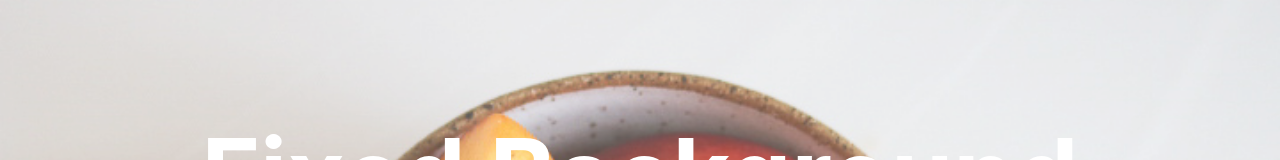
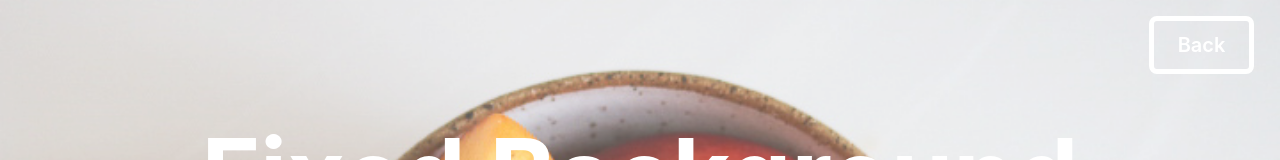
Before and after one commit to mjchin1/WebPageSamples, a React (Vite) app in the folder client/: page /fb in a window 1280 px wide. Shown: the top 160 px of the page. Built offline with nearby package versions, Linux system fonts and the light colour scheme.

Commit message:
adding nav button to fixed background template

```diff
--- a/client/src/Components/FixedBackground.jsx
+++ b/client/src/Components/FixedBackground.jsx
@@ -4,7 +4,17 @@ import oranges from '../assets/Photos/FixedBackground/oranges.jpg'
 import bowl from '../assets/Photos/FixedBackground/bowl.jpg'
 import pitcher from '../assets/Photos/FixedBackground/pitcher.jpg'
 import plant from '../assets/Photos/FixedBackground/plant.jpg'
+import { useNavigate } from 'react-router-dom'
+
+
 export default function FixedBackground() {
+
+  const navigate = useNavigate()
+
+  function navToHome() {
+    navigate("/")
+
+  }
 
 
 
@@ -13,9 +23,10 @@ export default function FixedBackground() {
   return (
     <>
     <div className="backgroundPic"><img src={peaches}/></div> <br/>
+
+    <button className="fbBackButton" onClick={navToHome}>Back</button>
     <div className="pageContent">
     <h1 className="fbHeader">Fixed Background</h1>
-
     <div className="fixedBackgroundButtons">
     <button className="fbButton">Wine</button> <br/> <br/>
     <button className="fbButton">Food</button> <br/> <br/>
--- a/client/src/index.css
+++ b/client/src/index.css
@@ -1009,8 +1009,6 @@ img {
 }
 
 .pageContent {
-  width: 75vw;
-  height: 70vh;
   position: absolute;
   top: 0;
   right: 0;
@@ -1052,3 +1050,17 @@ img {
 font-size: 25px;
 font-weight: 600;
 }
+
+.fbBackButton {
+  position: absolute;
+  float: right;
+  top: 2vh;
+  right: 2vw;
+  background: transparent;
+  border-color: white;
+  border-width: thick;
+  color: white;
+  font-weight: 600;
+  font-size: 20px;
+
+}
```
